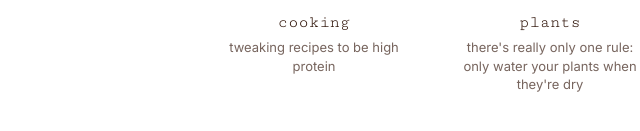
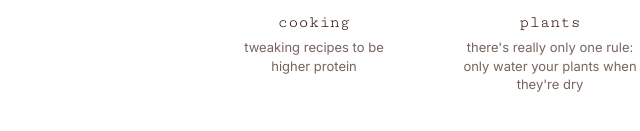
Before and after one commit to allisonbowden/allison-site, a plain HTML site: page hobbies.html in a window 1280 px wide. Shown: the part 653-784 px from the top of the page, 90-730 px from the left. Drawn offline with Linux system fonts and the light colour scheme.

Commit message:
Cooking blurb: higher protein
Co-Authored-By: Claude Sonnet 5.5 <noreply@anthropic.com>

```diff
--- a/hobbies.html
+++ b/hobbies.html
@@ -71,7 +71,7 @@
         <span class="soon-badge">coming soon</span>
       </div>
       <span class="title">cooking</span>
-      <span class="blurb">tweaking recipes to be high protein</span>
+      <span class="blurb">tweaking recipes to be higher protein</span>
     </a>
 
     <a class="entry" href="#" title="Coming soon" aria-label="plants (coming soon)">
```
